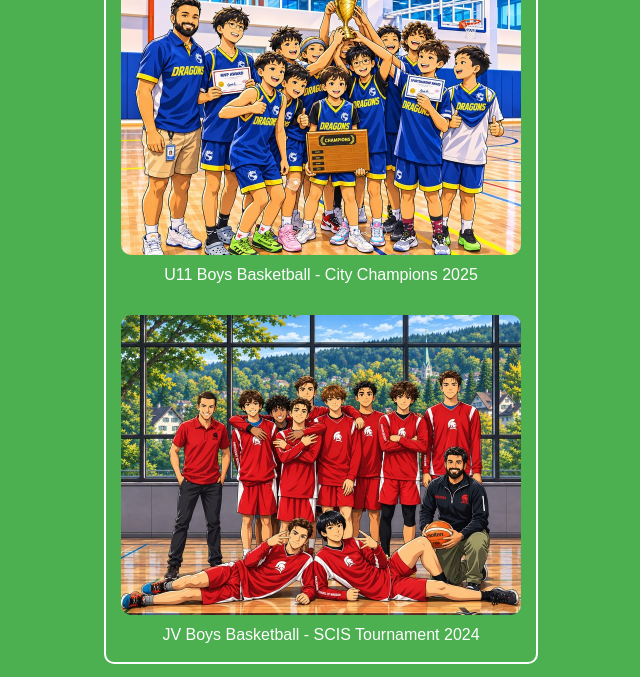
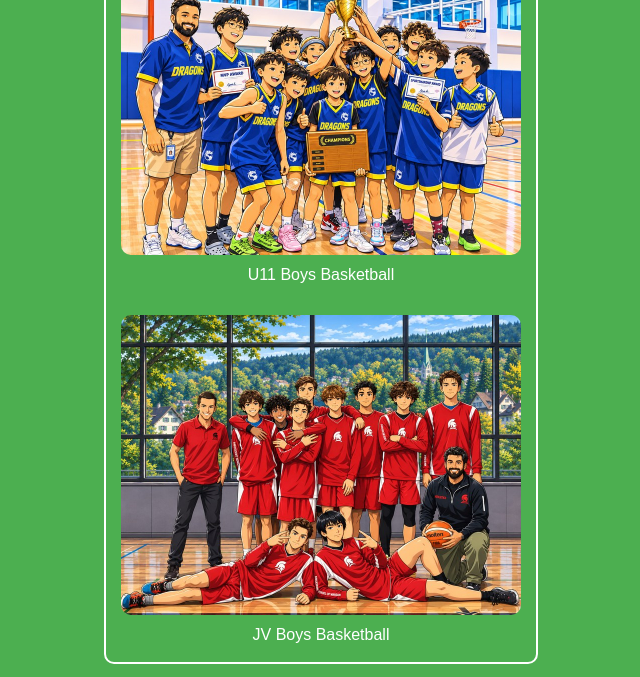
Before and after one commit to jfarouq/mrfarouq-site, a plain HTML site: page events.html in a window 1280 px wide. Shown: the part 860-1537 px from the top of the page, without its empty margins (319-959 px from the left). Drawn offline with nearby package versions, Linux system fonts and the light colour scheme; a web font is replaced by a local one.

Commit message:
Events: shorten basketball captions
Co-Authored-By: Claude Opus 5.5 <noreply@anthropic.com>
Claude-Session: https://claude.ai/code/session_01Gg8E9nNdotD5JpZuhVZmJG

```diff
--- a/events.html
+++ b/events.html
@@ -166,10 +166,10 @@
         <p class="event-caption">FRC Team 10951 - Saigon South Dragons</p>
 
         <img src="images2/event_u11_basketball_2025_v2.jpg" alt="U11 Boys Basketball team celebrating with the championship trophy" class="event-photo">
-        <p class="event-caption">U11 Boys Basketball - City Champions 2025</p>
+        <p class="event-caption">U11 Boys Basketball</p>
 
         <img src="images2/event_jv_basketball_scis_2024_v3.jpg" alt="JV Boys Basketball team photo at the SCIS Tournament" class="event-photo">
-        <p class="event-caption">JV Boys Basketball - SCIS Tournament 2024</p>
+        <p class="event-caption">JV Boys Basketball</p>
       </div>
     </div>
   </main>
```
